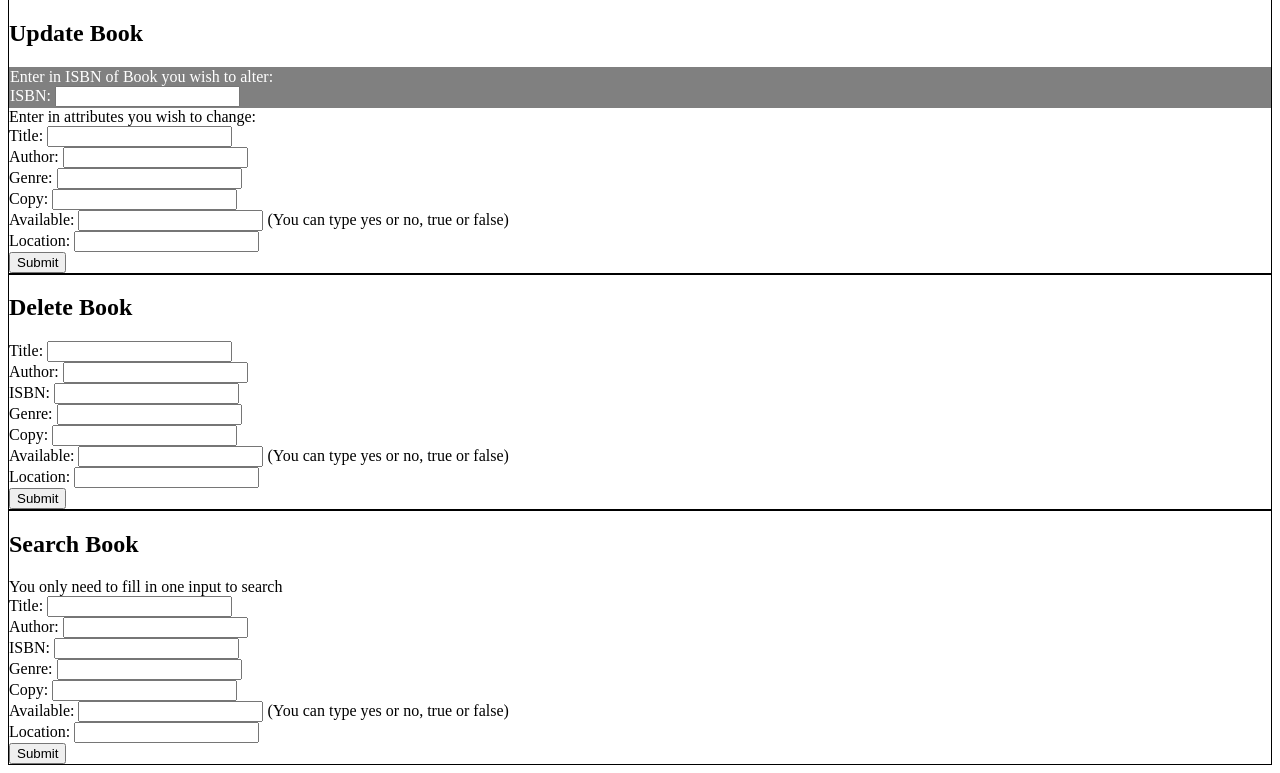
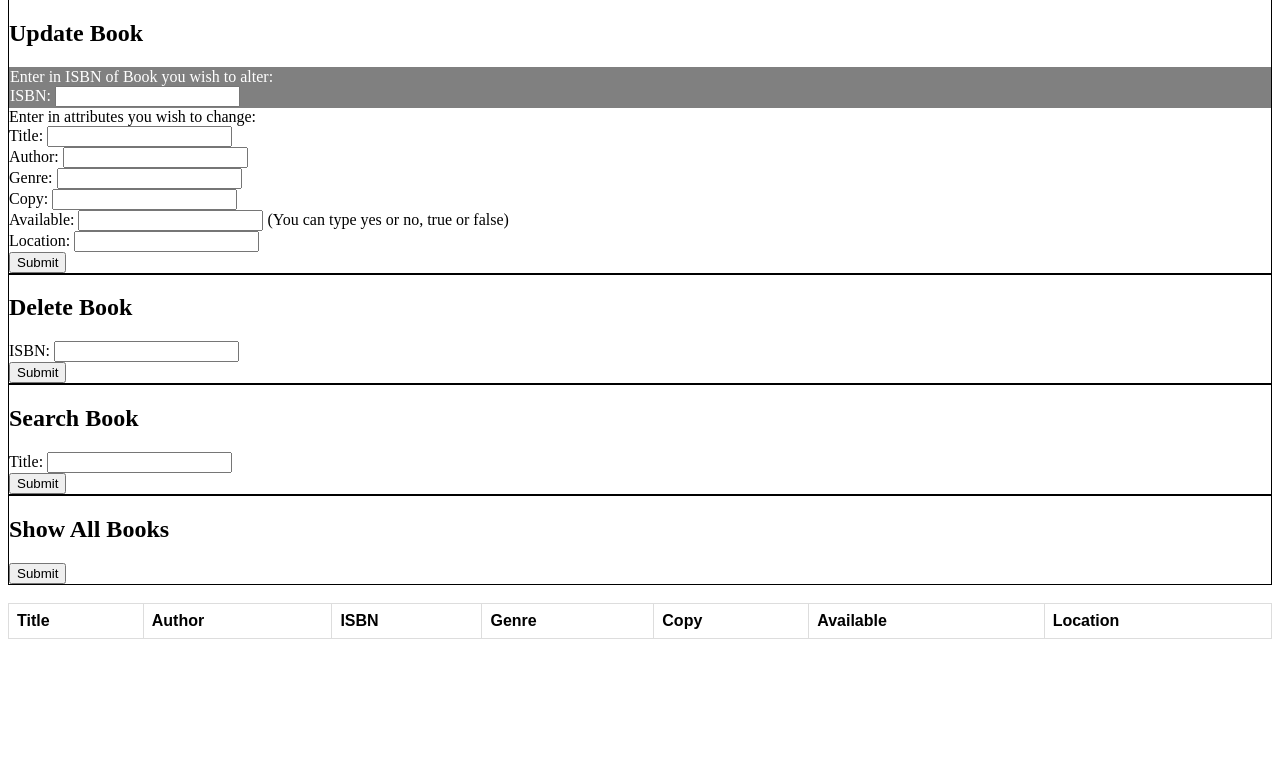
Before and after one commit to iceiceninja/DatabaseProject, a PHP site: page /book_manager.php in a window 1280 px wide. Shown: the part 362-1135 px from the top of the page. After the commit the page ends 1001 px from the top, so only its background shows below. Run offline with PHP 8.4, Linux system fonts and the light colour scheme; lists and menus that the app fills with data are empty.

Commit message:
Delete/Update/Search implemented

```diff
--- a/book_manager.php
+++ b/book_manager.php
@@ -28,6 +28,21 @@
       background: grey;
       color: white;
     }
+    table {
+  font-family: arial, sans-serif;
+  border-collapse: collapse;
+  width: 100%;
+}
+
+td, th {
+  border: 1px solid #dddddd;
+  text-align: left;
+  padding: 8px;
+}
+
+tr:nth-child(even) {
+  background-color: #dddddd;
+}
 </style>
 <body>
   <div id="result-view">
@@ -38,8 +53,15 @@
       if (isset($_GET['updateSuccess']) && $_GET['updateSuccess'] == 1) {
         echo 'Book has been Updated!';
       }
+      if (isset($_GET['deleteSuccess']) && $_GET['deleteSuccess'] == 1) {
+        echo 'Book has been DELETED!';
+      }
+      if (isset($_GET['search_result'])) {
+        echo 'Search results at bottom of page!';
+      }
   ?>
   </div>
+
   <br>
 
   <a href="home.php">Home</a>
@@ -78,32 +100,54 @@
   <div class="form-section">
     <h2> Delete Book </h2>
     <form action="deleteBook.php" method="post">
-        Title:    <input type="text" name="Title"><br>
-        Author:   <input type="text" name="Author"><br>
         ISBN:   <input type="text" name="ISBN"><br>
-        Genre:   <input type="text" name="Genre"><br>
-        Copy:   <input type="text" name="Copy"><br>
-        Available:   <input type="text" name="Available"> (You can type yes or no, true or false)<br>
-        Location:   <input type="text" name="Location"><br>
         <input type="submit" value="Submit">
     </form>
   </div>
   <div class="form-section">
     <h2> Search Book </h2>
-    You only need to fill in one input to search
     <form action="searchBook.php" method="post">
-
-       Title:    <input type="text" name="Title"><br>
-        Author:   <input type="text" name="Author"><br>
-        ISBN:   <input type="text" name="ISBN"><br>
-        Genre:   <input type="text" name="Genre"><br>
-        Copy:   <input type="text" name="Copy"><br>
-        Available:   <input type="text" name="Available"> (You can type yes or no, true or false)<br>
-        Location:   <input type="text" name="Location"><br>
+        Title:    <input type="text" name="Title"><br>
         <input type="submit" value="Submit">
     </form>
   </div>
-
+    <div class="form-section">
+    <h2> Show All Books </h2>
+    <form action="searchBook.php" method="post">
+        <input type="submit" value="Submit">
+    </form>
+  </div>
+<br>
+<table>
+    <tr>
+      <th>Title</th>
+      <th>Author</th>
+      <th>ISBN</th>
+      <th>Genre</th>
+      <th>Copy</th>
+      <th>Available</th>
+      <th>Location</th>
+    </tr>
+    <?php
+    if (isset($_GET['search_result']))
+    {
+       $bookDetailsJSON = urldecode($_GET['search_result']);
+        $bookDetails = json_decode($bookDetailsJSON, true);
+        foreach ($bookDetails as $book)
+        {
+          echo '<tr>
+          <td>'. $book['title'] . '</td>
+          <td>'. $book['author'] . '</td>
+          <td>'. $book['isbn'] . '</td>
+          <td>'. $book['genre'] . '</td>
+          <td>'. $book['copy'] . '</td>
+          <td>'. $book['available'] . '</td>
+          <td>'. $book['location'] . '</td>
+          </tr>';
+        }
+    }
+    ?>
+  </table>
     <!-- <div id="operation-results">
       Here is where we can display the results of whatever operation was done (for everything besides search we can just do a message saying "Done!" or something)
     </div> -->
--- a/updateBook.php
+++ b/updateBook.php
@@ -14,9 +14,6 @@
     {
         echo "Failure to connect to Database\n";
     }
-    $sql = "UPDATE books
-    SET title = '$title', author = '$author', genre = '$genre', copy = '$copy', available = '$available', location = '$location'
-    WHERE isbn = '$isbn'";
 
     $stmt = $conn->prepare("UPDATE books
     SET title = ?, author = ?, genre = ?, copy = ?, available = ?, location = ?
@@ -24,9 +21,7 @@
     $stmt->bind_param("sssiiss", $title, $author, $genre,$copy,$available,$location,$isbn);
     $stmt->execute();
     $result=$stmt->get_result();
-    // $result = $conn->query($sql);
     if($result)
-    // if($stmt)
     {
         while($row = $result->fetch_assoc())
         {
```
Also changed, not shown: deleteBook.php (+34 -0 lines), searchBook.php (+53 -0 lines).
